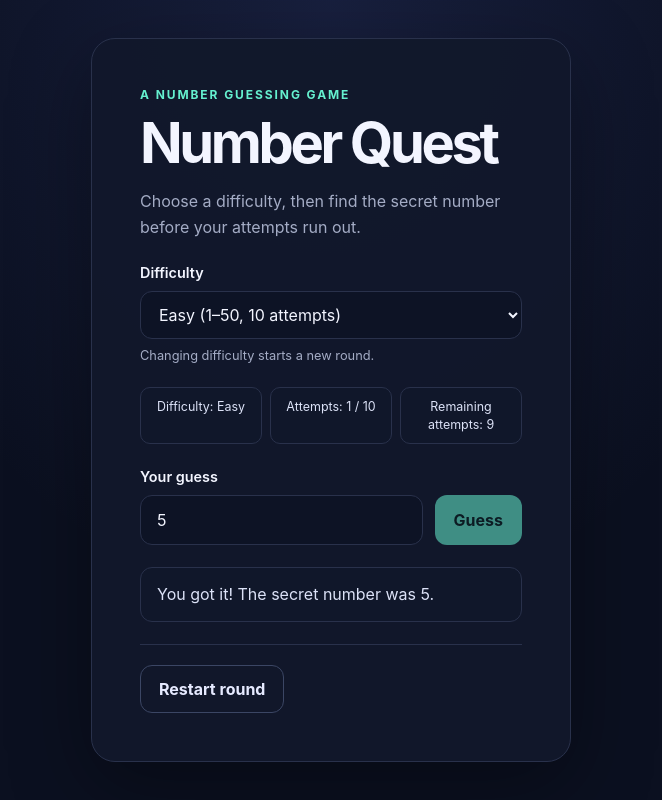
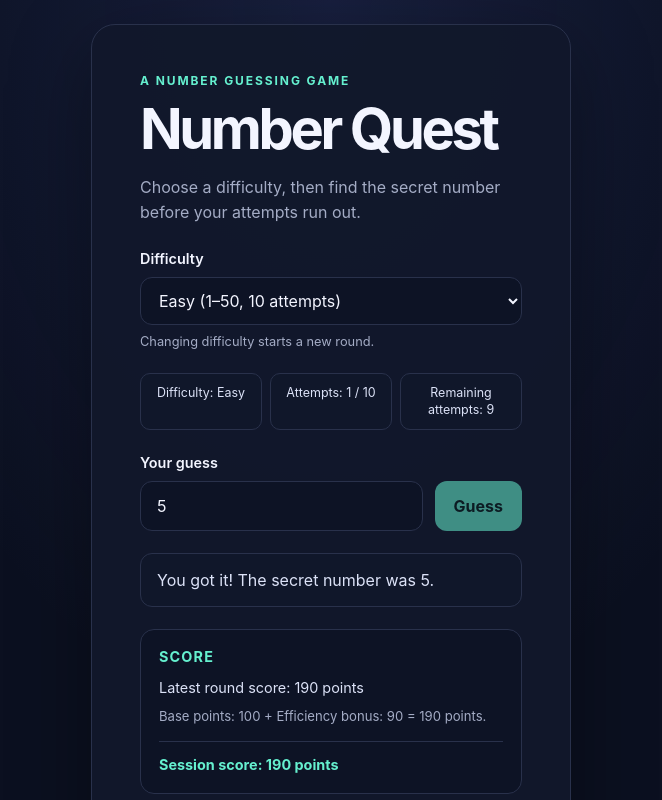
Before and after one commit to keithgraham-dev/Number_Quest, a plain HTML site: page index.html in a window 1280 px wide. Both pictures are taken after typing "5" into the empty fields and a click on the button "Guess". Shown: the top 800 px of the page, without its empty margins (309-971 px from the left). Drawn offline with Linux system fonts and the light colour scheme.

Commit message:
feat: add scoring and session rewards

```diff
--- a/css/style.css
+++ b/css/style.css
@@ -189,10 +189,46 @@ input:focus-visible {
   line-height: 1.4;
 }
 
+.score-panel {
+  margin-bottom: 22px;
+  padding: 18px;
+  border: 1px solid var(--color-border);
+  border-radius: 14px;
+  background: #0d1325;
+}
+
+.score-panel h2 {
+  margin: 0 0 12px;
+  color: var(--color-accent);
+  font-size: 0.9rem;
+  letter-spacing: 0.08em;
+  text-transform: uppercase;
+}
+
+.score-panel p {
+  margin: 8px 0 0;
+  color: #dce2f7;
+  font-size: 0.9rem;
+  line-height: 1.5;
+}
+
+.score-panel .score-breakdown {
+  color: var(--color-muted);
+  font-size: 0.82rem;
+}
+
+.score-panel .session-score {
+  margin-top: 14px;
+  padding-top: 12px;
+  border-top: 1px solid var(--color-border);
+  color: var(--color-accent);
+  font-weight: 700;
+}
+
 .game-footer {
   display: flex;
   align-items: center;
-  justify-content: space-between;
+  justify-content: flex-end;
   gap: 16px;
   padding-top: 20px;
   border-top: 1px solid var(--color-border);
@@ -207,6 +243,16 @@ input:focus-visible {
 .button-secondary:hover:not(:disabled) {
   border-color: var(--color-accent);
   background: var(--color-accent-dark);
+}
+
+.button-new-session {
+  border-color: var(--color-accent);
+  background: var(--color-accent-dark);
+  color: var(--color-accent);
+}
+
+.button-new-session:hover:not(:disabled) {
+  background: #173a39;
 }
 
 @media (max-width: 420px) {
@@ -225,6 +271,14 @@ input:focus-visible {
   .button-primary {
     width: 100%;
   }
+
+  .game-footer {
+    flex-direction: column-reverse;
+  }
+
+  .game-footer .button {
+    width: 100%;
+  }
 }
 
 @media (prefers-reduced-motion: reduce) {
--- a/index.html
+++ b/index.html
@@ -55,9 +55,25 @@
       Make your first guess to begin.
     </p>
 
+    <section class="score-panel" aria-labelledby="score-heading">
+      <h2 id="score-heading">Score</h2>
+      <p id="latest-round-score" aria-live="polite" aria-atomic="true">
+        Latest round score: Not completed
+      </p>
+      <p id="score-breakdown" class="score-breakdown" aria-live="polite" aria-atomic="true">
+        Complete a round to see the base points and efficiency bonus.
+      </p>
+      <p id="session-score" class="session-score" aria-live="polite" aria-atomic="true">
+        Session score: 0 points
+      </p>
+    </section>
+
     <div class="game-footer">
       <button id="restart-button" class="button button-secondary" type="button">
         Restart round
+      </button>
+      <button id="new-session-button" class="button button-new-session" type="button">
+        New Session
       </button>
     </div>
   </main>
--- a/js/script.js
+++ b/js/script.js
@@ -7,17 +7,22 @@ const currentDifficultyDisplay = document.querySelector("#current-difficulty");
 const attemptsDisplay = document.querySelector("#attempts");
 const remainingAttemptsDisplay = document.querySelector("#remaining-attempts");
 const restartButton = document.querySelector("#restart-button");
+const newSessionButton = document.querySelector("#new-session-button");
+const latestRoundScoreDisplay = document.querySelector("#latest-round-score");
+const scoreBreakdownDisplay = document.querySelector("#score-breakdown");
+const sessionScoreDisplay = document.querySelector("#session-score");
 
 const difficulties = {
-  easy: { name: "Easy", min: 1, max: 50, maxAttempts: 10 },
-  medium: { name: "Medium", min: 1, max: 100, maxAttempts: 7 },
-  hard: { name: "Hard", min: 1, max: 500, maxAttempts: 8 }
+  easy: { name: "Easy", min: 1, max: 50, maxAttempts: 10, baseScore: 100 },
+  medium: { name: "Medium", min: 1, max: 100, maxAttempts: 7, baseScore: 150 },
+  hard: { name: "Hard", min: 1, max: 500, maxAttempts: 8, baseScore: 250 }
 };
 
 let secretNumber;
 let attempts;
 let roundIsOver;
 let currentDifficulty;
+let sessionScore = 0;
 
 function startNewRound() {
   currentDifficulty = difficulties[difficultySelect.value];
@@ -38,11 +43,22 @@ function startNewRound() {
   feedback.textContent = `Guess a number from ${currentDifficulty.min} to ${currentDifficulty.max}.`;
 }
 
-function endRound(message) {
+function endRound(message, baseScore = 0, efficiencyBonus = 0) {
+  if (roundIsOver) {
+    return;
+  }
+
+  const roundScore = baseScore + efficiencyBonus;
+  sessionScore += roundScore;
+
   feedback.textContent = message;
   roundIsOver = true;
   guessInput.disabled = true;
   guessButton.disabled = true;
+  latestRoundScoreDisplay.textContent = `Latest round score: ${roundScore} points`;
+  scoreBreakdownDisplay.textContent =
+    `Base points: ${baseScore} + Efficiency bonus: ${efficiencyBonus} = ${roundScore} points.`;
+  sessionScoreDisplay.textContent = `Session score: ${sessionScore} points`;
 }
 
 function handleGuess(event) {
@@ -80,7 +96,14 @@ function handleGuess(event) {
   remainingAttemptsDisplay.textContent = `Remaining attempts: ${remainingAttempts}`;
 
   if (guess === secretNumber) {
-    endRound(`You got it! The secret number was ${secretNumber}.`);
+    const efficiencyBonus = Math.round(
+      remainingAttempts * currentDifficulty.baseScore * 0.1
+    );
+    endRound(
+      `You got it! The secret number was ${secretNumber}.`,
+      currentDifficulty.baseScore,
+      efficiencyBonus
+    );
   } else if (remainingAttempts === 0) {
     endRound(`Out of attempts! The secret number was ${secretNumber}.`);
   } else if (guess > secretNumber) {
@@ -100,5 +123,13 @@ restartButton.addEventListener("click", () => {
   guessInput.focus();
 });
 difficultySelect.addEventListener("change", startNewRound);
+newSessionButton.addEventListener("click", () => {
+  sessionScore = 0;
+  latestRoundScoreDisplay.textContent = "Latest round score: Not completed";
+  scoreBreakdownDisplay.textContent = "Complete a round to see the base points and efficiency bonus.";
+  sessionScoreDisplay.textContent = "Session score: 0 points";
+  startNewRound();
+  guessInput.focus();
+});
 
 startNewRound();
```
Also changed, not shown: 1 other file.
